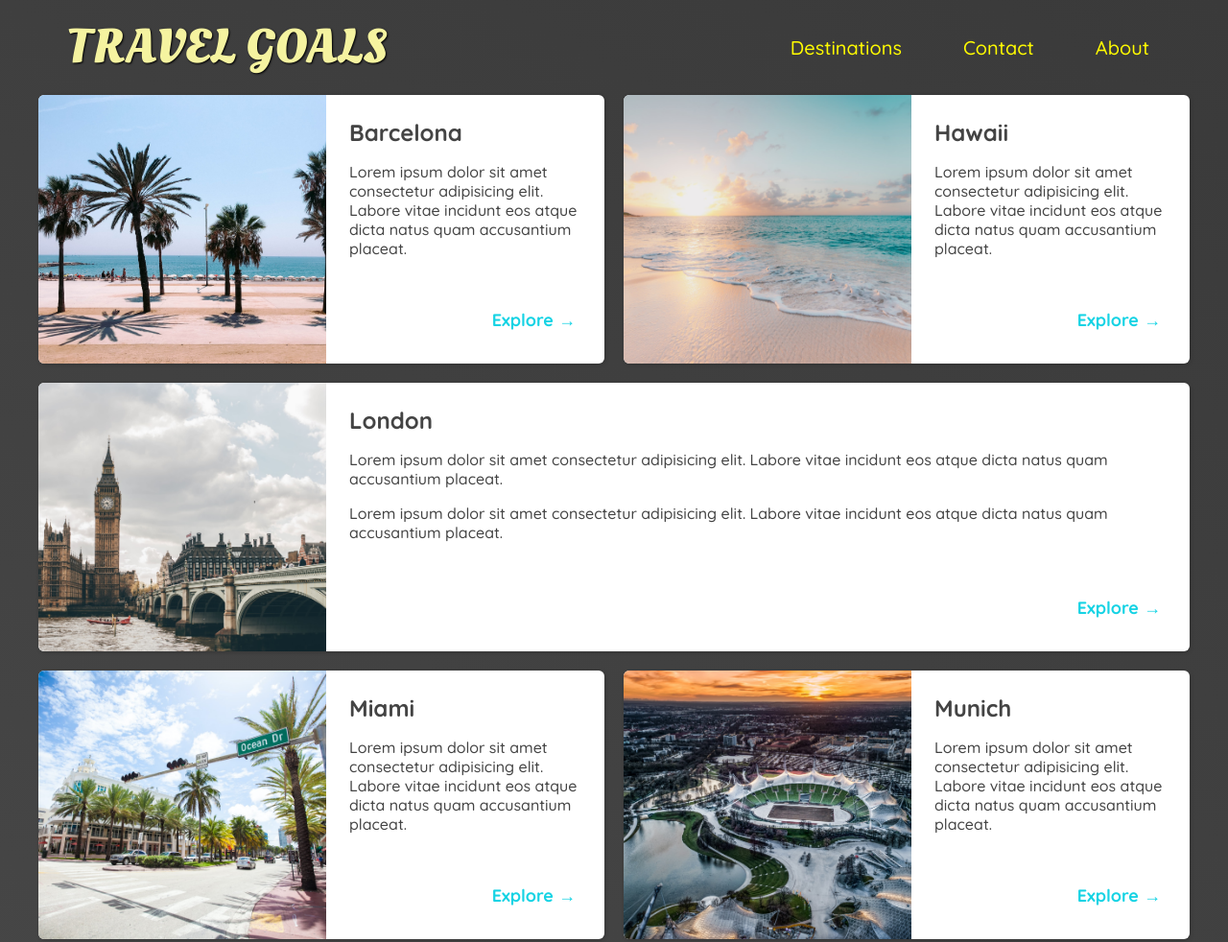
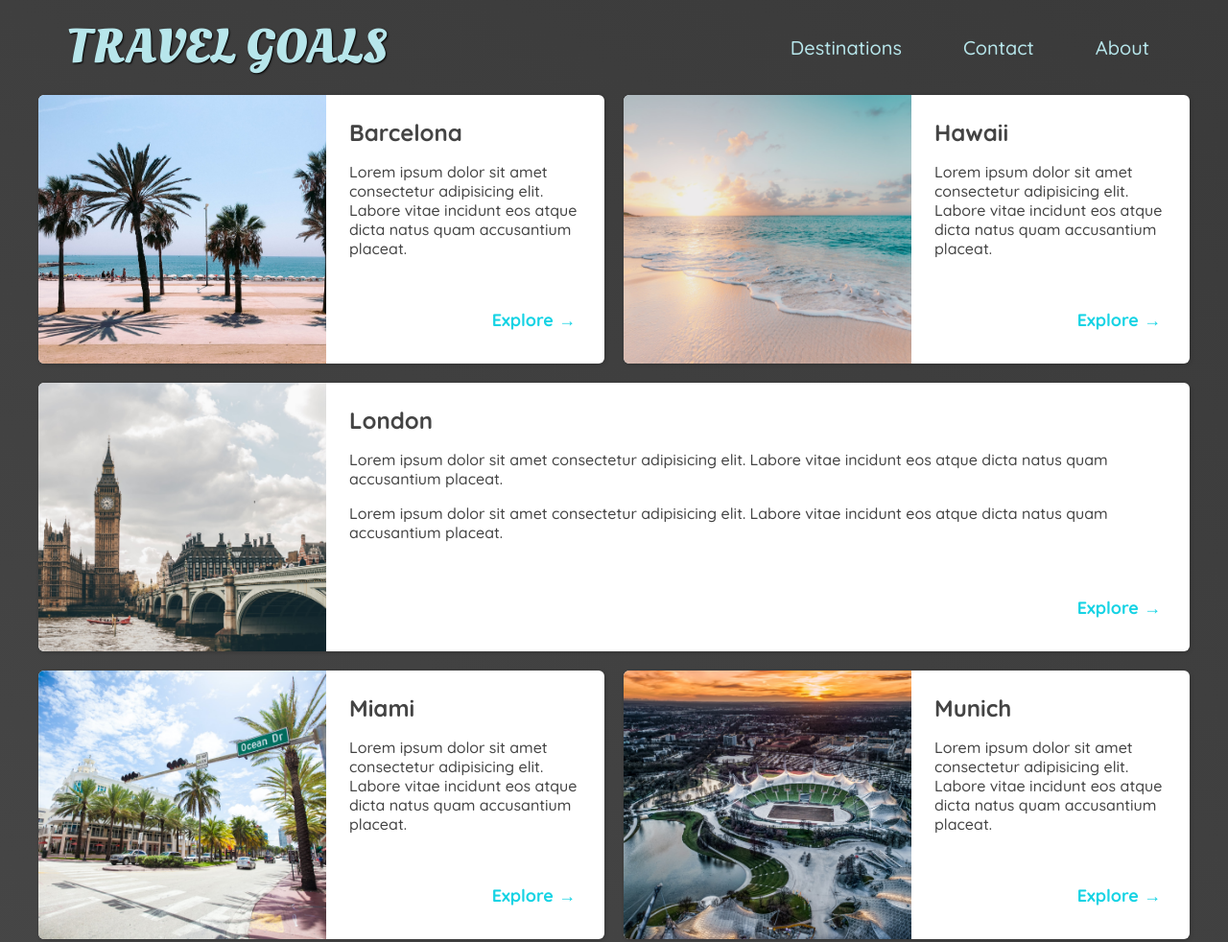
Before and after one commit to drawgramming/Travel-goals, a plain HTML site: page places.html in a window 1280 px wide. Shown: the top 982 px of the page at 96% size. Drawn offline with Linux system fonts and the light colour scheme.

Commit message:
modified logo's styles of  places.html

```diff
--- a/styles/places.css
+++ b/styles/places.css
@@ -7,13 +7,25 @@ header {
   position: static;
 }
 
+#page-logo a {
+  color: rgb(183, 230, 235);
+}
+
+header nav a {
+  color: rgb(183, 230, 235);
+}
+
+header nav a:hover {
+  background-color: rgb(183, 230, 235);
+  color: rgb(59, 59, 59);
+}
+
 main ul {
   width: 1200px;
   margin: 0 auto 48px auto;
   display: grid;
   grid-template-columns: 1fr 1fr;
   gap: 20px 20px;
-
 }
 
 main ul li {
@@ -31,7 +43,7 @@ main li img {
 }
 
 main li:nth-of-type(3) {
-    grid-column: 1 / span 2;
+  grid-column: 1 / span 2;
 }
 .item-content {
   /* width: 500px; */
@@ -42,7 +54,7 @@ main li:nth-of-type(3) {
 }
 
 .item-content h2 {
-  margin: 0 0;
+  margin: 0;
 }
 
 .actions {
--- a/styles/shared.css
+++ b/styles/shared.css
@@ -50,7 +50,7 @@ header li {
   padding: 10px;
 }
 
-header ul a {
+header nav a {
   color: rgb(255, 251, 0);
   font-size: 20px;
   padding: 12px;
@@ -58,7 +58,7 @@ header ul a {
   border-radius: 6px;
 }
 
-header ul a:hover {
+header nav a:hover {
   color: rgb(77, 77, 77);
   background-color: rgba(255, 251, 0, 0.8);
 }
```
